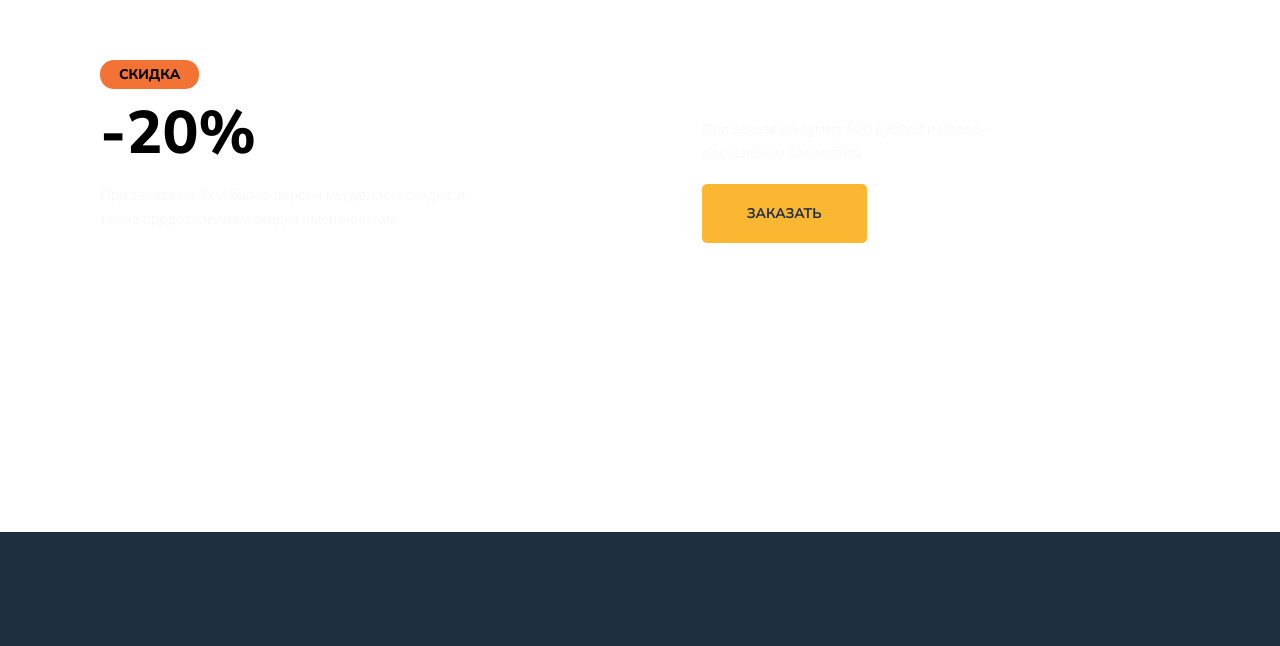
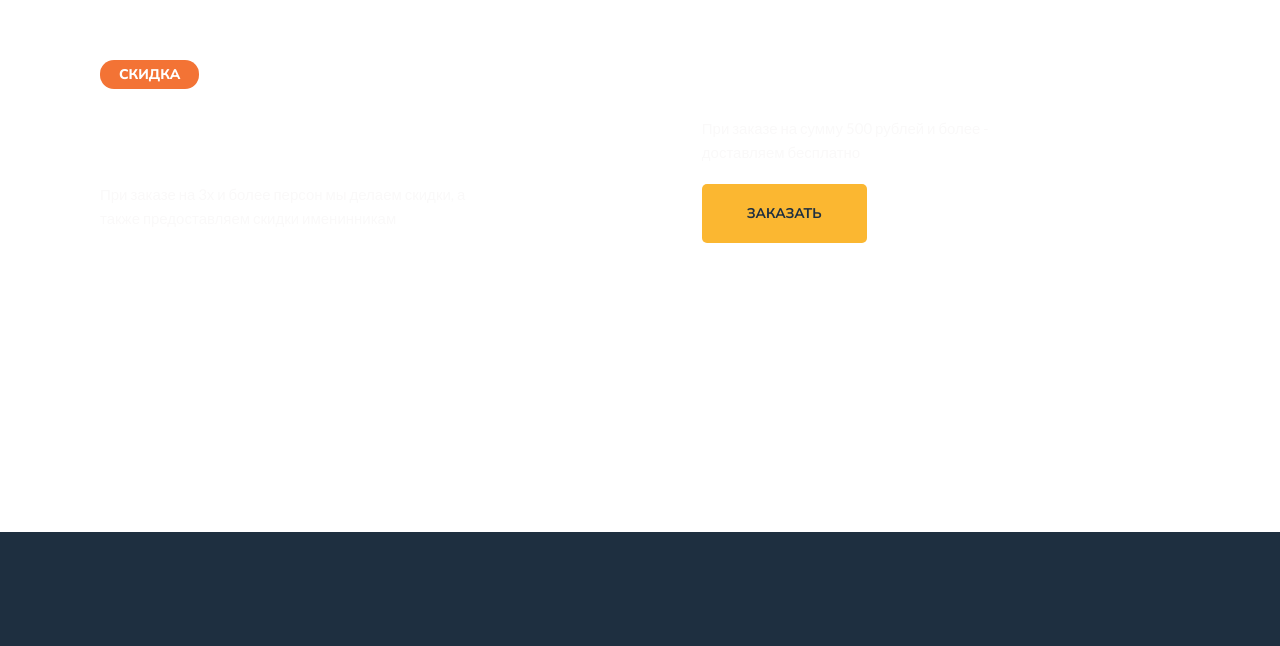
Before and after one commit to Sergey198103/Burger, a plain HTML site: page index.html in a window 1280 px wide. Shown: the part 1064-1710 px from the top of the page. Drawn offline with Linux system fonts and the light colour scheme; files that its build step writes are made by us from their sources.

Commit message:
Update main.css

```diff
--- a/Стиль/main.css
+++ b/Стиль/main.css
@@ -73,9 +73,7 @@ h1 span {
     padding-top: 186px;
     padding-bottom: 186px;
 }
-.promo-left, {
-    f
-}
+.promo-left,
 .promo-right {
     flex: 0 0 49%;
     color: #fff;
```
